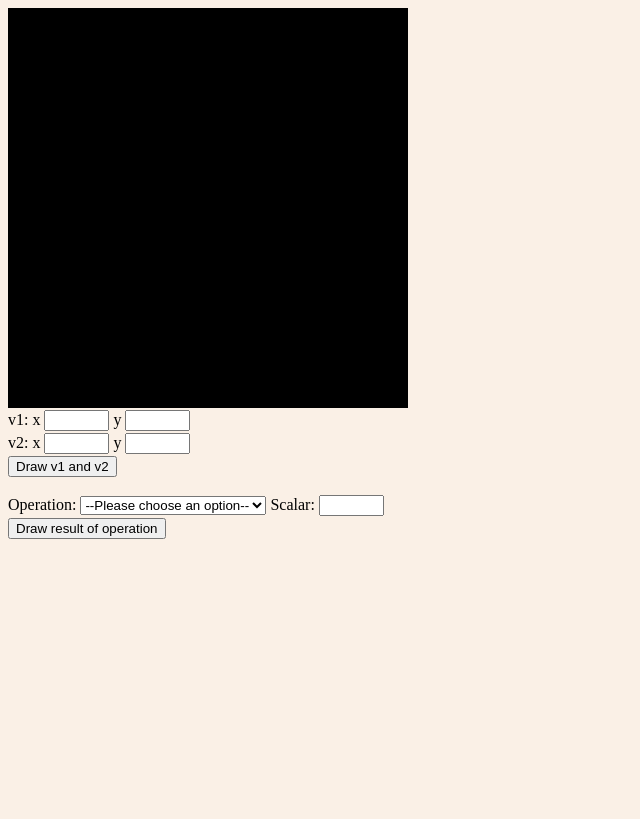
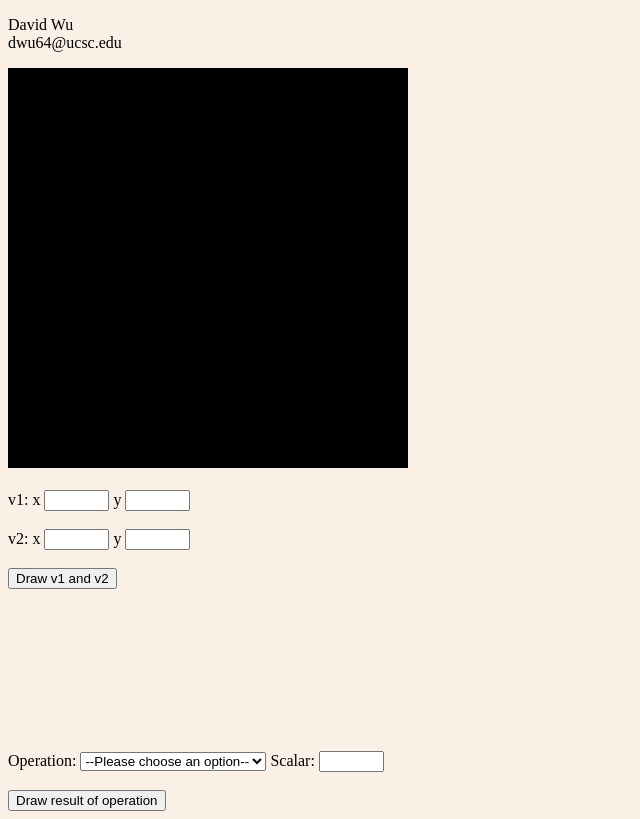
Before and after one commit to Arcotash/CSE-160, a plain HTML site: page asg0/asg0.html in a window 1280 px wide. Shown: the whole page, without its empty margins (0-640 px from the left). Drawn offline with Linux system fonts and the light colour scheme.

Commit message:
Update asg0.html

```diff
--- a/asg0/asg0.html
+++ b/asg0/asg0.html
@@ -4,9 +4,9 @@
     <meta charset="utf-8" />
     <title>Draw a blue rectangle (canvas version)</title>
 	<style>
-		body {
+		body{
 		  background-color: linen;
-		  line-height: 2px;
+		  /* line-height: 2px; */
 		}
 
 
@@ -19,6 +19,13 @@
   </head>
 
   <body onload="main()">
+
+	<div class="ilovecrack">
+	<p>
+		David Wu<br>
+		dwu64@ucsc.edu<br>
+	</p>
+	</div>
 
     <canvas id="canvas1" width="400" height="400">
       Please use a browser that supports "canvas"
```
